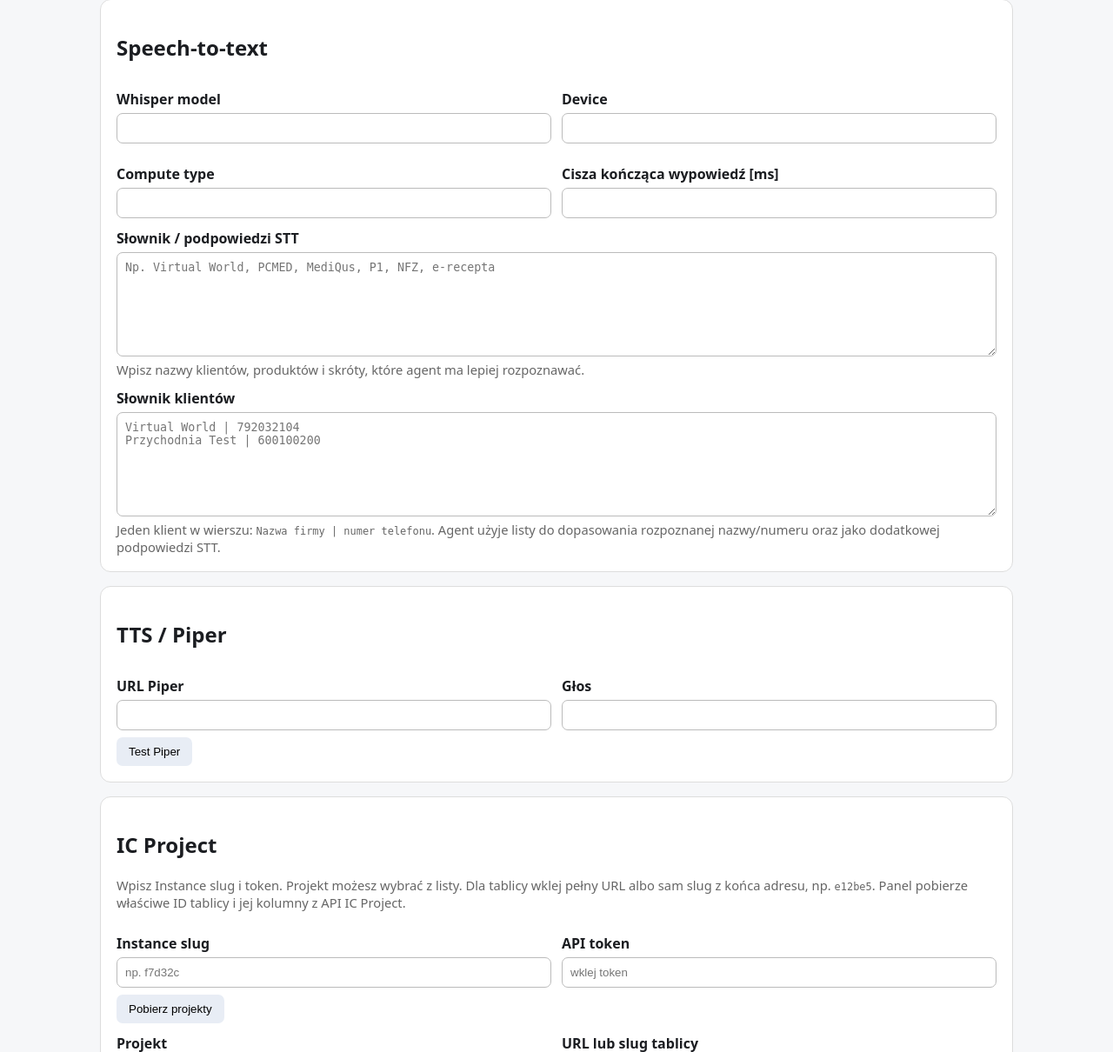
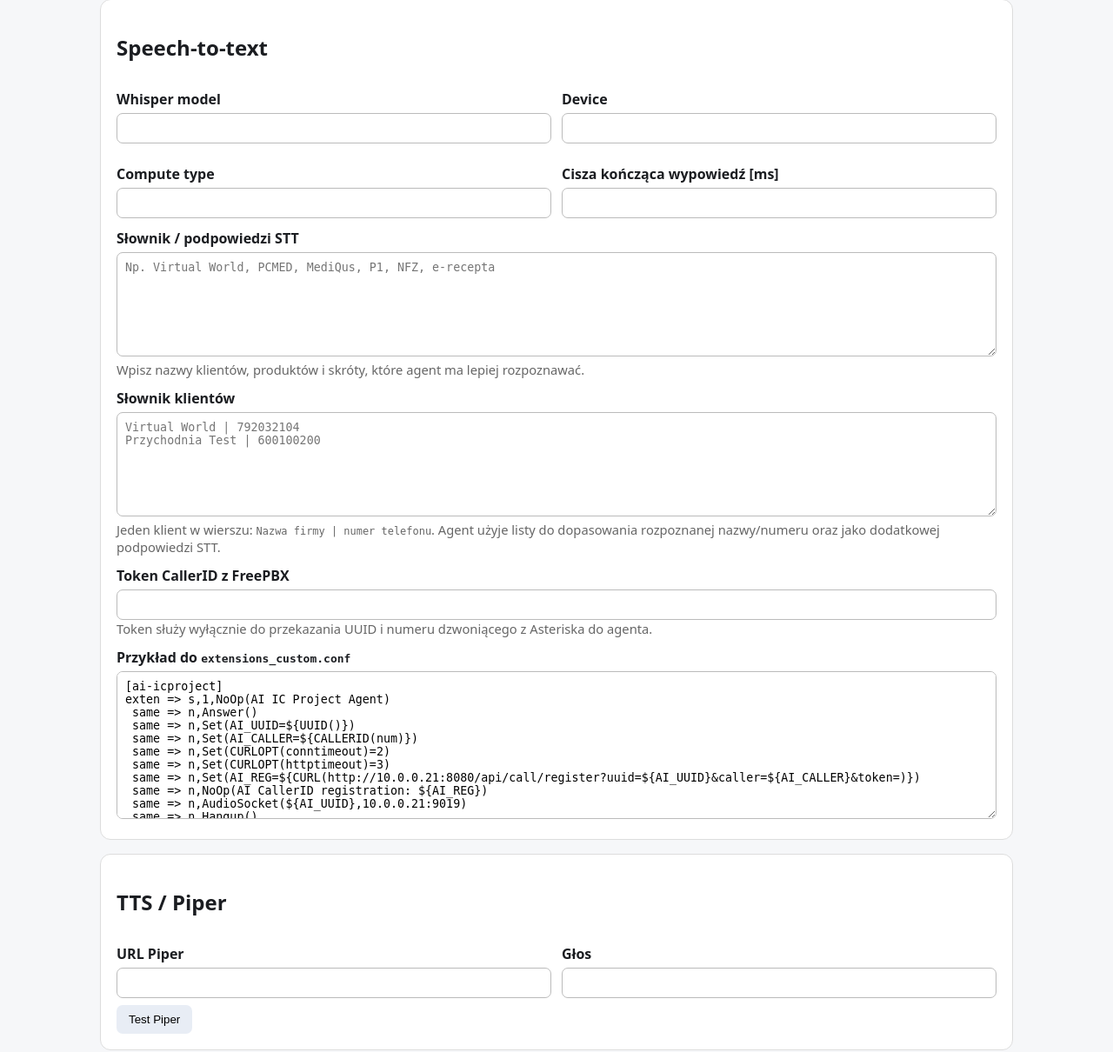
Before and after one commit to Pawel-sp9pw/freepbx-ai-icproject, a Python web app: template app/templates/index.html in a window 1280 px wide. Shown: the part 1893-3103 px from the top of the page at 87% size. Run offline with Jinja, Linux system fonts and the light colour scheme; the template is opened without the code that fills it, so the values that code supplies are empty.

Commit message:
Show CallerID token and FreePBX dialplan example in panel

```diff
--- a/app/templates/index.html
+++ b/app/templates/index.html
@@ -199,6 +199,26 @@
         Jeden klient w wierszu: <code>Nazwa firmy | numer telefonu</code>. Agent użyje listy do dopasowania
         rozpoznanej nazwy/numeru oraz jako dodatkowej podpowiedzi STT.
       </div>
+
+      <label>Token CallerID z FreePBX
+        <input name="callerid_api_key" value="{{s.callerid_api_key}}" readonly>
+      </label>
+      <div class="muted">
+        Token służy wyłącznie do przekazania UUID i numeru dzwoniącego z Asteriska do agenta.
+      </div>
+      <label>Przykład do <code>extensions_custom.conf</code>
+        <textarea readonly style="min-height:170px">[ai-icproject]
+exten => s,1,NoOp(AI IC Project Agent)
+ same => n,Answer()
+ same => n,Set(AI_UUID=${UUID()})
+ same => n,Set(AI_CALLER=${CALLERID(num)})
+ same => n,Set(CURLOPT(conntimeout)=2)
+ same => n,Set(CURLOPT(httptimeout)=3)
+ same => n,Set(AI_REG=${CURL(http://10.0.0.21:8080/api/call/register?uuid=${AI_UUID}&caller=${AI_CALLER}&token={{s.callerid_api_key}})})
+ same => n,NoOp(AI CallerID registration: ${AI_REG})
+ same => n,AudioSocket(${AI_UUID},10.0.0.21:9019)
+ same => n,Hangup()</textarea>
+      </label>
     </div>
 
     <div class="card">
```
